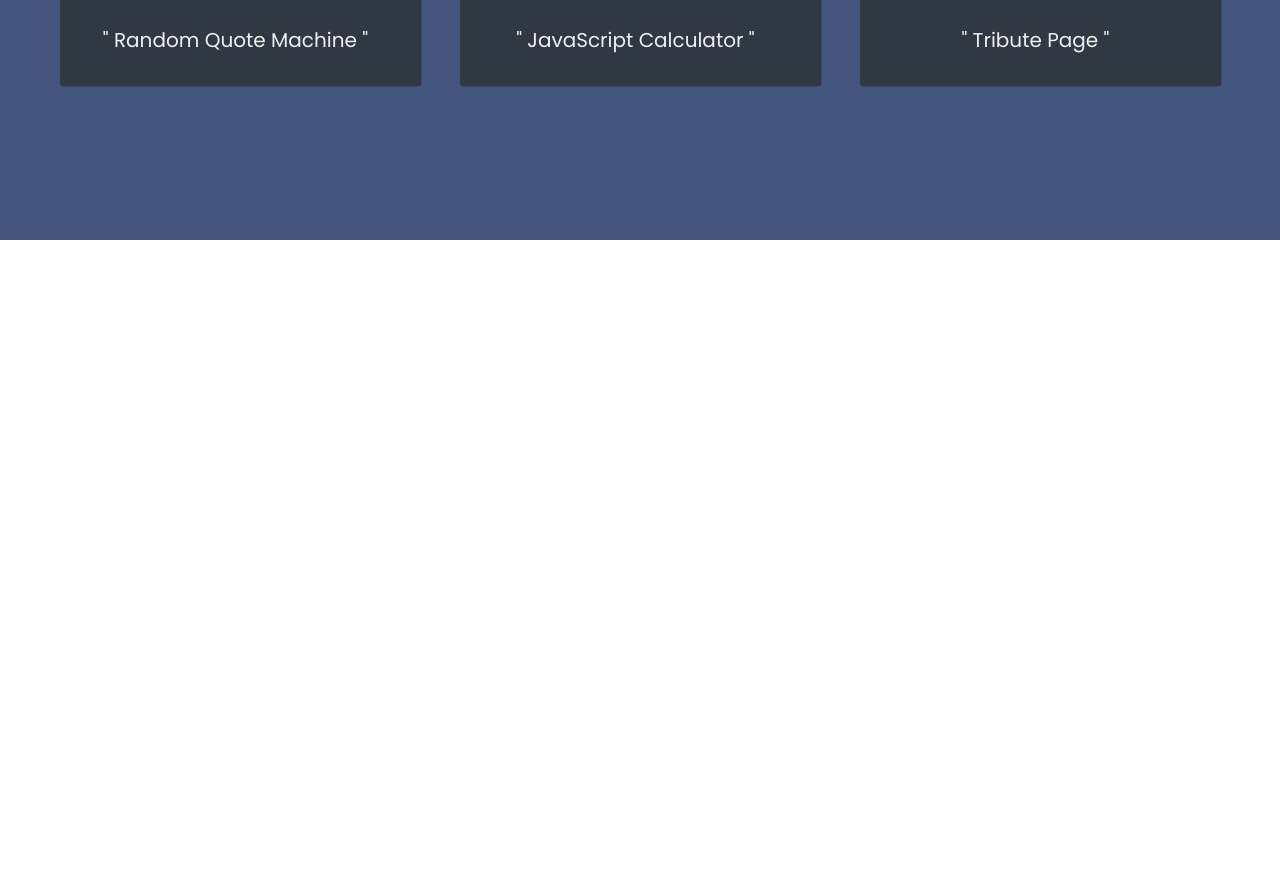
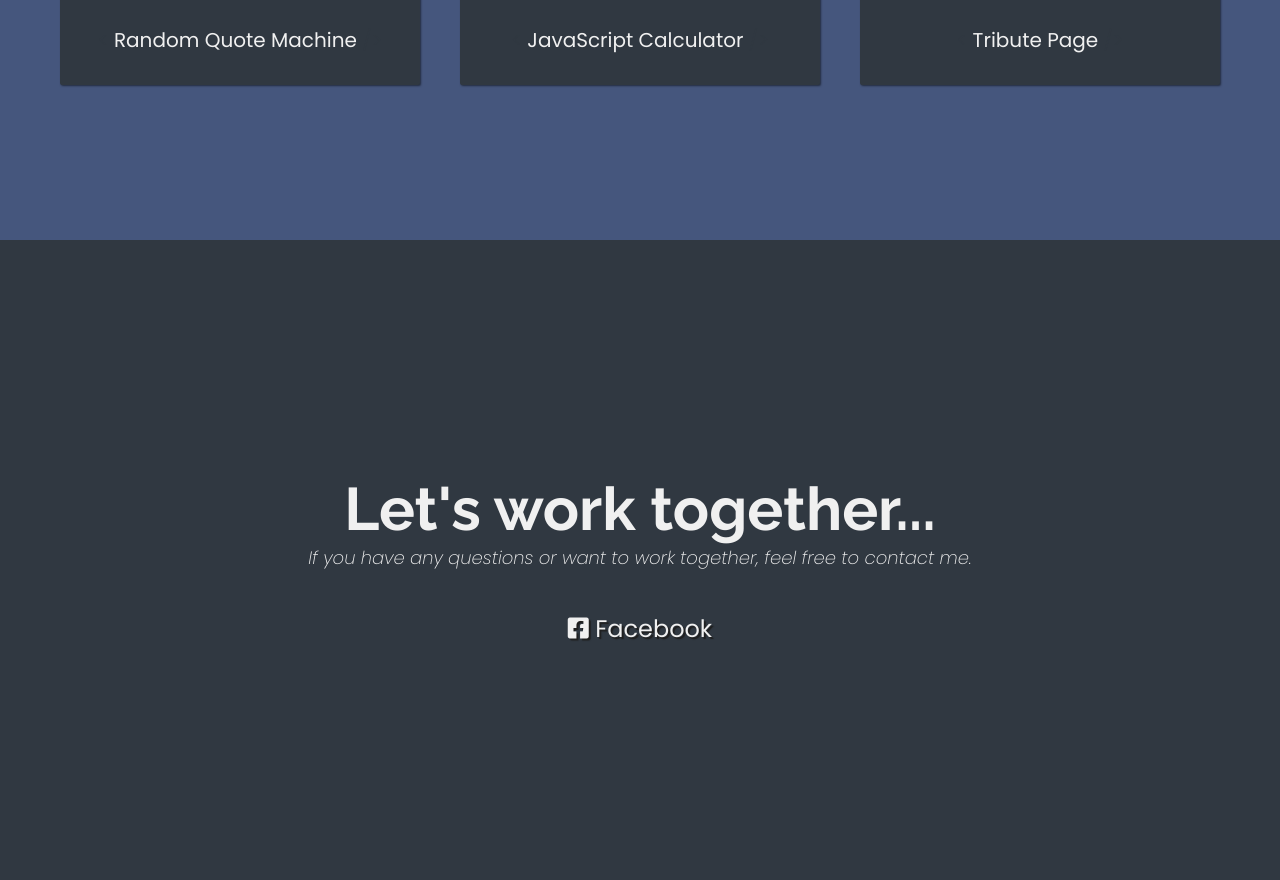
Before and after one commit to frank-nguyen-vd/personal-portfolio-webpage, a plain HTML site: page index.html in a window 1280 px wide. Shown: the part 1360-2240 px from the top of the page. Before the commit the page ends 1600 px from the top, so only its background shows below. Drawn offline with Linux system fonts and the light colour scheme.

Commit message:
feat: Add contact section

```diff
--- a/index.html
+++ b/index.html
@@ -42,10 +42,8 @@
             alt="project"
           />
           <p class="project-title">
-            <span class="code">&lt;</span>" Random Quote Machine "<span
-              class="code"
-              >/&gt;</span
-            >
+            <span class="code">&lt;</span> Random Quote Machine
+            <span class="code">/&gt;</span>
           </p>
         </a>
         <a href="#" target="_blank" class="project-tile project-title">
@@ -55,10 +53,8 @@
             alt="project"
           />
           <p class="project-title">
-            <span class="code">&lt;</span>" JavaScript Calculator "<span
-              class="code"
-              >/&gt;</span
-            >
+            <span class="code">&lt;</span> JavaScript Calculator
+            <span class="code">/&gt;</span>
           </p>
         </a>
         <a href="#" target="_blank" class="project-tile project-title">
@@ -68,10 +64,29 @@
             alt="project"
           />
           <p class="project-title">
-            <span class="code">&lt;</span>" Tribute Page "<span class="code"
-              >/&gt;</span
-            >
+            <span class="code">&lt;</span> Tribute Page
+            <span class="code">/&gt;</span>
           </p>
+        </a>
+      </div>
+    </section>
+    <section id="contact" class="contact-section">
+      <div class="contact-section-header">
+        <h2>Let's work together...</h2>
+        <p>
+          If you have any questions or want to work together, feel free to
+          contact me.
+        </p>
+      </div>
+      <div class="contact-links">
+        <a
+          id="profile-link"
+          href="#"
+          target="_blank"
+          class="btn contact-details"
+        >
+          <i class="fab fa-facebook-square"></i>
+          Facebook
         </a>
       </div>
     </section>
--- a/styles.css
+++ b/styles.css
@@ -147,3 +147,56 @@ a {
   padding: 2rem 0.5rem;
   text-align: center;
 }
+
+/* Contact Section */
+.contact-section {
+  display: flex;
+  flex-direction: column;
+  justify-content: center;
+  align-items: center;
+  text-align: center;
+  width: 100%;
+  height: 80vh;
+  padding: 0 2rem;
+  background: var(--main-gray);
+  color: var(--main-white);
+}
+
+.contact-section-header > h2 {
+  font-size: 6rem;
+}
+
+@media (max-width: 28.75em) {
+  .contact-section-header > h2 {
+    font-size: 4rem;
+  }
+}
+
+.contact-section-header > p {
+  font-style: italic;
+}
+
+.contact-links {
+  display: flex;
+  justify-content: center;
+  width: 100%;
+  max-width: 980px;
+  margin-top: 4rem;
+  flex-wrap: wrap;
+}
+
+.contact-details {
+  font-size: 2.4rem;
+  text-shadow: 2px 2px 1px #1f1f1f;
+  transition: transform 0.3s ease-out;
+}
+
+.contact-details:hover {
+  transform: translateY(8px);
+}
+
+.contact-section p {
+  font-size: 1.8rem;
+  font-weight: 200;
+  font-style: italic;
+}
```
